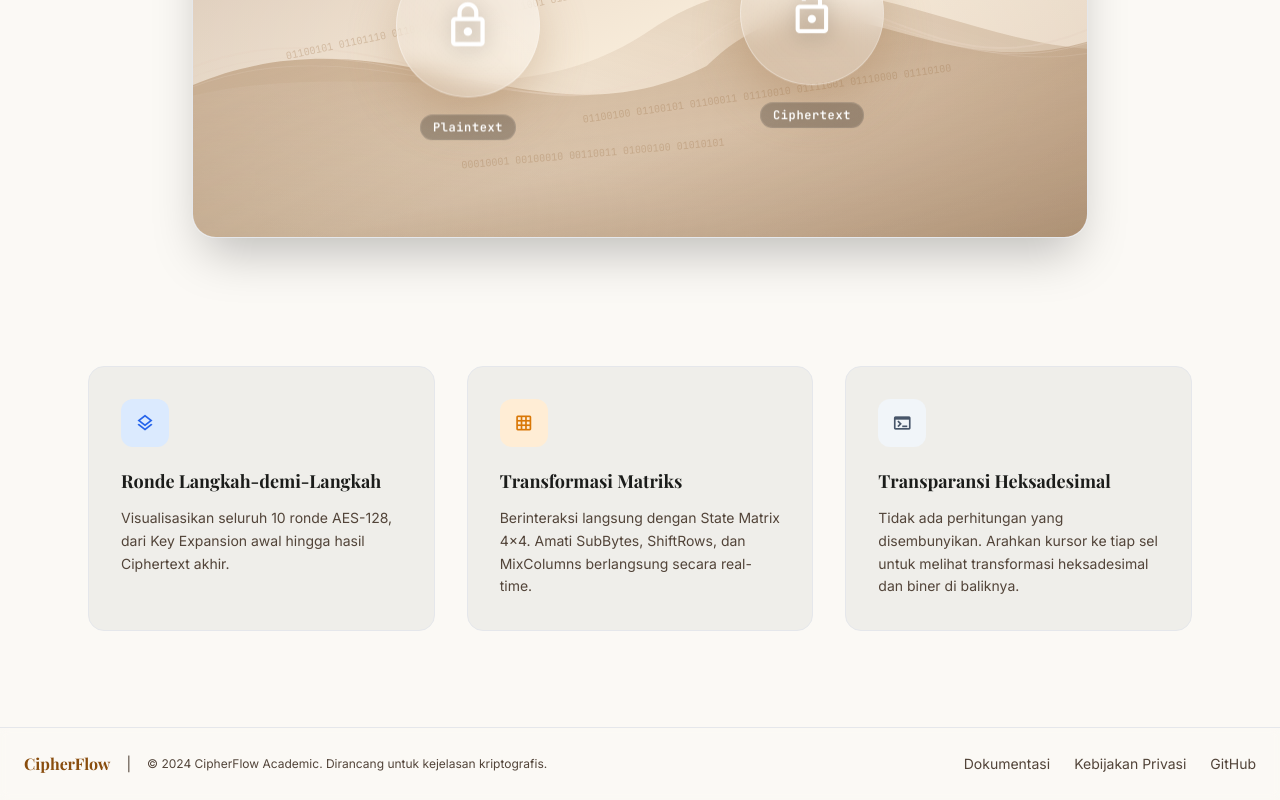
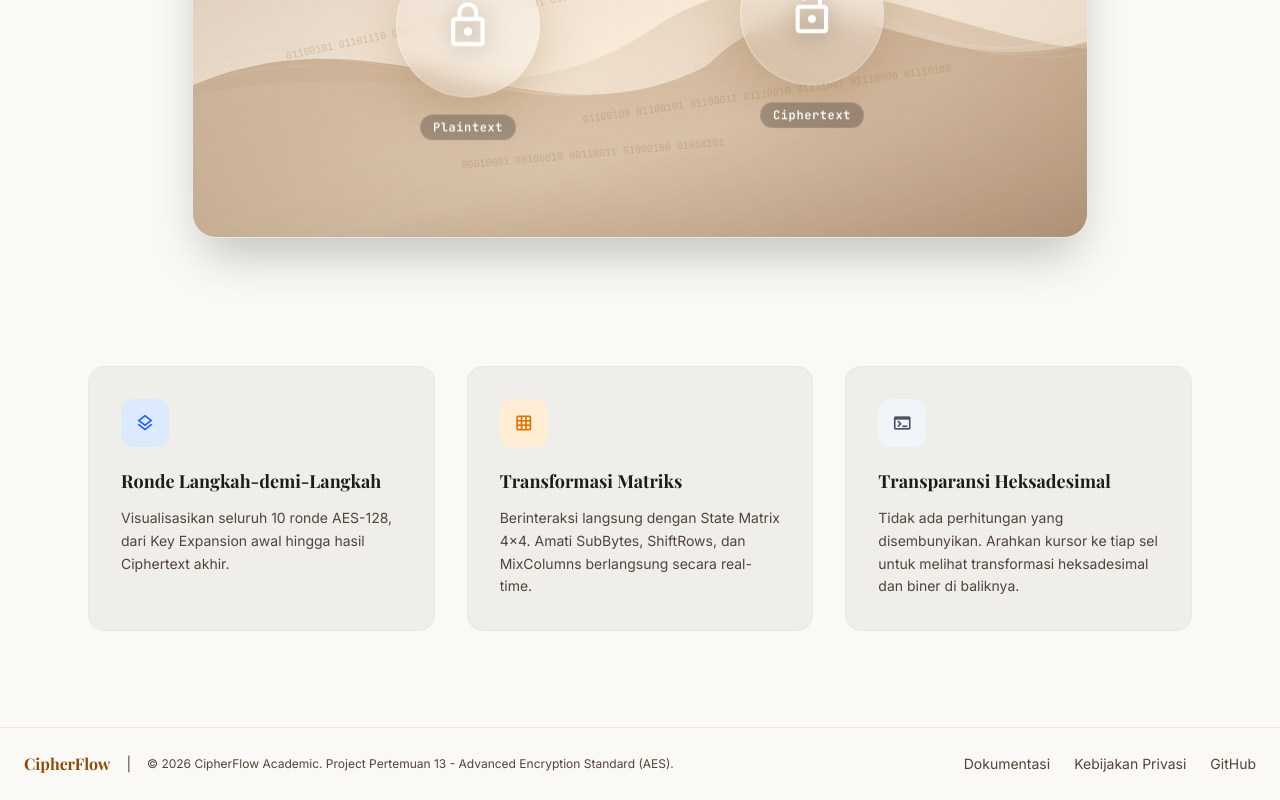
Before and after one commit to imamrzkys/TUGAS-13-KRIPTOGRAFY, a React (Vite) app: page / in a window 1280 px wide. Shown: the part 767-1567 px from the top of the page. Built offline with nearby package versions, Linux system fonts and the light colour scheme; a web font is replaced by a local one.

Commit message:
fix: update footer year to 2026 and project name to Pertemuan 13 - AES

```diff
--- a/src/components/home/HeroSection.jsx
+++ b/src/components/home/HeroSection.jsx
@@ -140,10 +140,10 @@ export default function HeroSection() {
                     <stop offset="100%" stopColor="#9c7247" stopOpacity="0.7" />
                   </linearGradient>
                   <filter id="glow">
-                    <feGaussianBlur stdDeviation="8" result="coloredBlur"/>
+                    <feGaussianBlur stdDeviation="8" result="coloredBlur" />
                     <feMerge>
-                      <feMergeNode in="coloredBlur"/>
-                      <feMergeNode in="SourceGraphic"/>
+                      <feMergeNode in="coloredBlur" />
+                      <feMergeNode in="SourceGraphic" />
                     </feMerge>
                   </filter>
                 </defs>
--- a/src/components/layout/Footer.jsx
+++ b/src/components/layout/Footer.jsx
@@ -12,7 +12,7 @@ export default function Footer() {
             </span>
             <span className="hidden sm:inline text-on-surface-variant/40">|</span>
             <span className="text-[11px] sm:text-xs">
-              © 2024 CipherFlow Academic. Dirancang untuk kejelasan kriptografis.
+              © 2026 CipherFlow Academic. Project Pertemuan 13 - Advanced Encryption Standard (AES).
             </span>
           </div>
 
```
